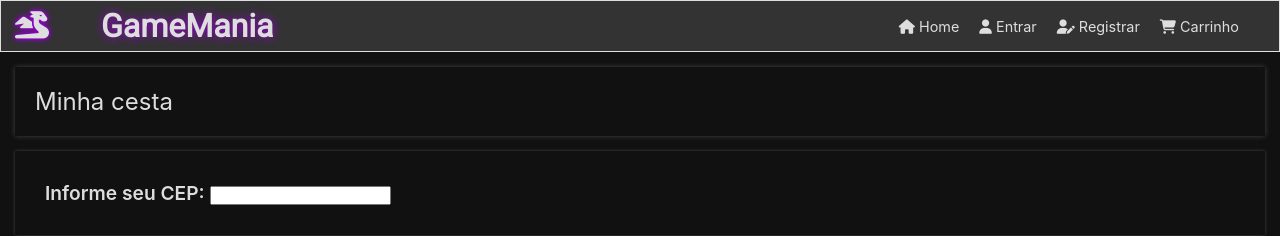
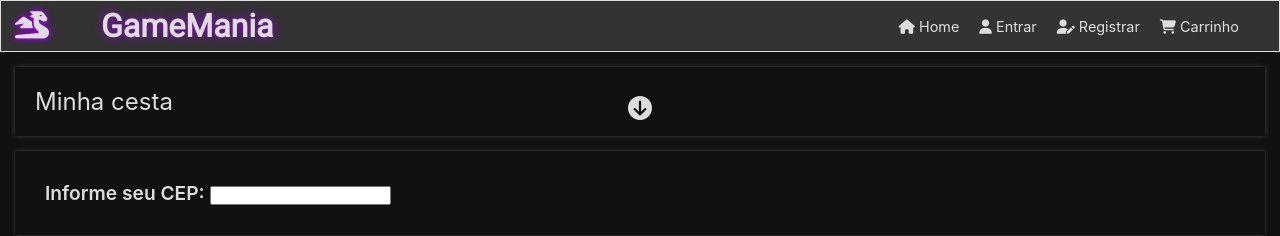
Before and after one commit to adrianlouis/react_gamemania, a React (Create React App) app: page /cart in a window 1280 px wide. Shown: the top 236 px of the page. Built offline with nearby package versions, Linux system fonts and the light colour scheme.

Commit message:
Modificação em Cart, não consluído

```diff
--- a/src/Cart.js
+++ b/src/Cart.js
@@ -7,6 +7,7 @@ const Cart = () => {
 
     const dados = React.useContext(GlobalContext);
     const [endereco, setEndereco] = React.useState(null)
+    const [cartPrecoTotal, setCartPrecoTotal] = React.useState(null)
 
     function calcularPreco(preco, desconto){
 
@@ -36,11 +37,22 @@ const Cart = () => {
 
 
 
-
+    function mostrarResumoCesta(el){
+      el.style.transform= 'rotate(180deg)'
+    }
 
   return (
     <div id='cart'>
-      <p className='minhacesta'>Minha cesta</p>
+      <div className='minhacesta'>
+      <p >Minha cesta{cartPrecoTotal && ': '+cartPrecoTotal}</p>
+      <div className='minhacestaDetalhesModal'>
+        <span>{}</span>
+      </div>
+      <div className='iconeDetalhesMinhaCesta'>
+      <i id='iconeDetalhesMinhaCesta' className="fa-solid fa-circle-arrow-down" onClick={({target})=>mostrarResumoCesta(target)}></i>
+      </div>
+
+      </div>
 
             <div className='cartEndereco'>
                 <Input inputType='text' labelFor='cep'  textLabel={endereco ? 'Endereço: ' : 'Informe seu CEP: '} ></Input>
--- a/src/css/cart.css
+++ b/src/css/cart.css
@@ -12,16 +12,35 @@
     font-size: 1.5rem;
     box-shadow: #444 0 0 5px;
     margin: 15px;
+    position: relative;
+}
+
+.iconeDetalhesMinhaCesta{
+    position: absolute;
+    left: 50%;
+    transform: translate(-50%);
+    top: 32px;
+    background-color: #111;
+    width: 18px;
+    height: 18px;
+    display: flex;
+    justify-content: center;
+    align-items: center;
+    border-radius: 50%;
 }
 
 .cartContainer{
-    /* border: 1px solid blue; */
-    /* display: grid;
-    grid-template-areas:
-    'endereco endereco endereco endereco resumo'
-    'pedido pedido pedido pedido resumo'; */
+    transform: ro;
     display: flex;
     justify-content: space-between;
+}
+
+.minhacestaDetalhesModal{
+    height: 0px;
+    border: 1px solid red;
+    margin-top: 10px;
+    visibility: hidden;
+    display: none;
 }
 
 .cartEndereco{
--- a/src/css/logcad.css
+++ b/src/css/logcad.css
@@ -57,7 +57,7 @@ h1{
     height: 3rem;
     background-color: #c00;
     display: block;
-    float: inline-start;
+    float: left;
     margin-right: 20px;
 }
 
```
